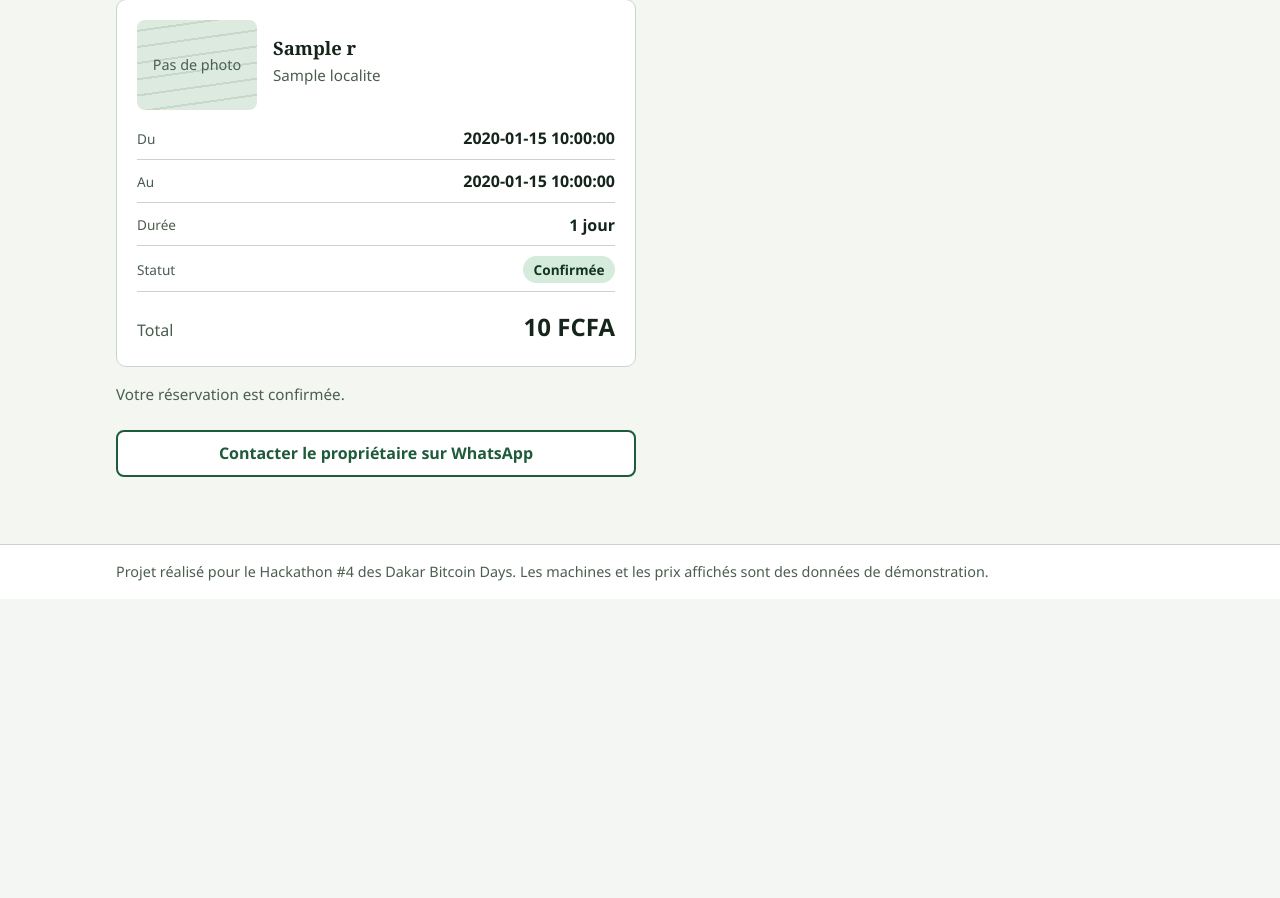
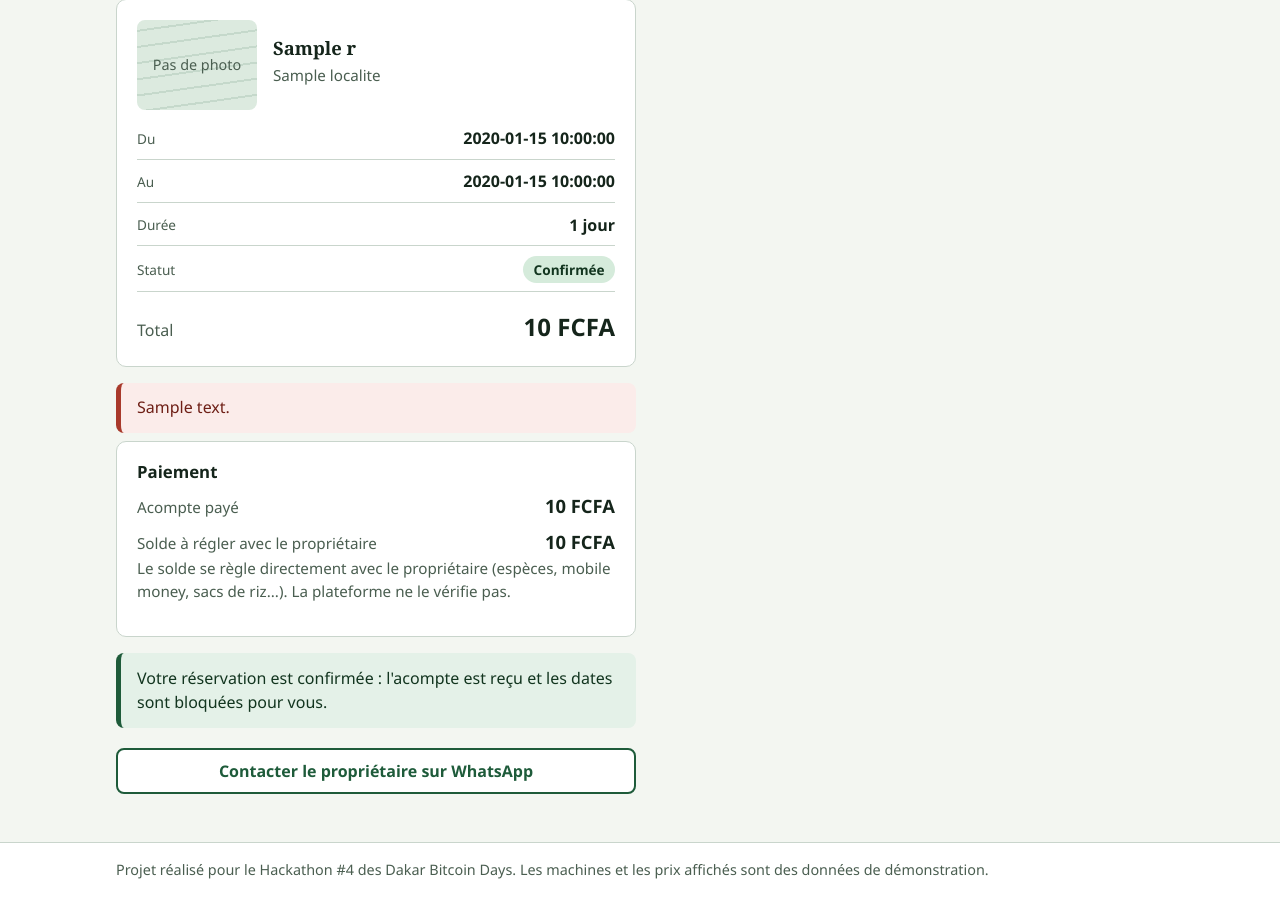
Before and after one commit to aminetou-kane/agrisats-senegal, a Flask app: template templates/reservation.html in a window 1280 px wide. Shown: the part 201-1099 px from the top of the page. Before the commit the page ends 782 px from the top, so only its background shows below. Run offline with Flask 3, Linux system fonts and the light colour scheme; the template is opened without the code that fills it: most values are stand-ins (such as "Sample title", 1, 10 or a date in 2020); some libraries are stand-ins or nearby versions.

Commit message:
Paiement de l'acompte en Lightning via BTCPay Server

```diff
--- a/app.py
+++ b/app.py
@@ -10,10 +10,13 @@ Organisation du fichier :
   7. Espace producteur (réservations)
   8. Points d'accroche pour la suite (prix saisonnier IA, paiement Lightning)
 """
+import json
+import math
 import os
 import re
 import sqlite3
 import secrets
+from decimal import Decimal
 from urllib.parse import quote
 from datetime import date, timedelta
 from functools import wraps
@@ -23,6 +26,8 @@ from flask import (Flask, g, render_template, request, abort,
                    session, redirect, url_for, flash)
 from flask_wtf.csrf import CSRFProtect
 from werkzeug.security import generate_password_hash, check_password_hash
+
+import btcpay
 
 # ---------------------------------------------------------------------------
 # 1. Configuration et sécurité
@@ -53,6 +58,18 @@ LOCALITES = ["Saint-Louis", "Richard-Toll", "Dagana", "Ndiatène",
 
 DUREE_BLOCAGE_MINUTES = 15   # une réservation non payée libère les dates après ce délai
 DUREE_MAX_JOURS = 30         # durée maximale d'une réservation
+
+
+def lire_pourcentage_acompte():
+    """Part du prix payée en Lightning (réglage ACOMPTE_POURCENT du fichier .env, 30 par défaut)."""
+    try:
+        valeur = int(os.environ.get("ACOMPTE_POURCENT", "30"))
+    except ValueError:
+        return 30
+    return valeur if 1 <= valeur <= 100 else 30
+
+
+ACOMPTE_POURCENT = lire_pourcentage_acompte()
 
 MOIS = ["janvier", "février", "mars", "avril", "mai", "juin", "juillet",
         "août", "septembre", "octobre", "novembre", "décembre"]
@@ -664,6 +681,8 @@ def lire_reservation(reservation_id):
         f"""SELECT r.*, e.nom AS machine_nom, e.localite, e.photo, e.type,
                    u.telephone AS proprietaire_tel,
                    julianday(r.date_fin) - julianday(r.date_debut) + 1 AS nb_jours,
+                   {DUREE_BLOCAGE_MINUTES} - (julianday('now') - julianday(r.date_creation)) * 1440
+                       AS minutes_restantes,
                    {expression_expiree()} AS expiree
             FROM reservations r
             JOIN equipements e ON e.id = r.equipement_id
@@ -680,6 +699,17 @@ def lire_reservation(reservation_id):
 @role_requis("producteur")
 def voir_reservation(reservation_id):
     reservation = lire_reservation(reservation_id)
+
+    # Si une facture existe, on demande à BTCPay si elle est payée (sans attendre le webhook).
+    if synchroniser_paiement(reservation):
+        reservation = lire_reservation(reservation_id)
+        if reservation["statut"] == "confirmee":
+            flash("Acompte reçu : votre réservation est confirmée.")
+
+    if reservation["acompte_fcfa"] is not None:
+        acompte, sats = reservation["acompte_fcfa"], reservation["acompte_sats"]
+    else:
+        acompte, sats = calculer_acompte(reservation["prix_total"])
     lien_wa = lien_whatsapp(
         reservation["proprietaire_tel"],
         f"Bonjour, j'ai réservé votre {reservation['machine_nom']} du "
@@ -692,6 +722,11 @@ def voir_reservation(reservation_id):
         r=reservation,
         lien_wa=lien_wa,
         duree_blocage=DUREE_BLOCAGE_MINUTES,
+        acompte=acompte,
+        sats=sats,
+        solde=reservation["prix_total"] - acompte,
+        pourcent=ACOMPTE_POURCENT,
+        paiement_actif=paiement_actif(),
     )
 
 
@@ -744,9 +779,191 @@ def calculer_prix(prix_base, date_debut, date_fin):
     return round(total)
 
 
-# PAIEMENT LIGHTNING (à venir) : c'est ici qu'on ajoutera la création de la facture
-# BTCPay Server, puis la route qui reçoit la confirmation de paiement (webhook)
-# et passe la réservation à 'confirmee'.
+# ---------------------------------------------------------------------------
+# 9. Paiement de l'acompte en Bitcoin Lightning (BTCPay Server)
+# ---------------------------------------------------------------------------
+# Principe : le navigateur ne dit JAMAIS "c'est payé". Seul BTCPay peut le dire, et
+# notre serveur le vérifie lui-même auprès de BTCPay avant de confirmer la réservation.
+def paiement_actif():
+    """Vrai si BTCPay et le taux de conversion sont configurés dans .env."""
+    return btcpay.disponible() and taux_fcfa_par_btc() is not None
+
+
+def taux_fcfa_par_btc():
+    """Taux fixe de démonstration : combien de FCFA vaut 1 BTC (réglage du fichier .env)."""
+    try:
+        taux = int(os.environ.get("TAUX_FCFA_PAR_BTC", ""))
+    except ValueError:
+        return None
+    return taux if taux > 0 else None
+
+
+def calculer_acompte(prix_total):
+    """Retourne (acompte en FCFA, acompte en satoshis ou None si le taux manque)."""
+    acompte = max(1, round(prix_total * ACOMPTE_POURCENT / 100))
+    taux = taux_fcfa_par_btc()
+    sats = max(1, math.ceil(acompte * 100_000_000 / taux)) if taux else None
+    return acompte, sats
+
+
+def sats_en_btc(sats):
+    """12345 devient '0.00012345' (texte exact, sans arrondi flottant)."""
+    return str((Decimal(sats) / Decimal(100_000_000)).quantize(Decimal("0.00000001")))
+
+
+@app.template_filter("espaces")
+def format_nombre(valeur):
+    """12345 devient '12 345'."""
+    return f"{int(valeur):,}".replace(",", " ")
+
+
+def lien_externe_sur(lien):
+    """On ne redirige le client que vers une adresse https (ou locale pour les essais)."""
+    return isinstance(lien, str) and (
+        lien.startswith("https://") or lien.startswith("http://127.0.0.1") or lien.startswith("http://localhost"))
+
+
+def appliquer_facture(reservation_id, facture):
+    """Confirme la réservation SI ET SEULEMENT SI la facture est réellement payée.
+
+    Retourne 'confirmee', 'incident' (payé, mais les dates ne sont plus libres),
+    ou None (rien à faire).
+    """
+    db = get_db()
+    # Verrou : si le webhook et la page arrivent en même temps, une seule confirmation passe.
+    db.execute("BEGIN IMMEDIATE")
+    reservation = db.execute(
+        "SELECT * FROM reservations WHERE id = ? AND statut = 'en_attente'", (reservation_id,)
+    ).fetchone()
+    if reservation is None or not reservation["id_facture"]:
+        db.rollback()
+        return None
+
+    metadonnees = facture.get("metadata") or {}
+    try:
+        montant_ok = (reservation["acompte_sats"] is not None and
+                      Decimal(str(facture.get("amount"))) == Decimal(sats_en_btc(reservation["acompte_sats"])))
+    except ArithmeticError:
+        montant_ok = False
+    conforme = (
+        facture.get("status") == "Settled"                         # payée en totalité
+        and facture.get("id") == reservation["id_facture"]         # c'est bien NOTRE facture
+        and str(metadonnees.get("orderId")) == str(reservation["id"])  # pour CETTE réservation
+        and montant_ok                                             # pour le montant attendu
+    )
+    if not conforme:
+        db.rollback()
+        return None
+
+    # Les dates sont-elles encore libres ? (la réservation a pu expirer avant le paiement)
+    conflit = db.execute(
+        """SELECT id FROM reservations
+           WHERE equipement_id = ? AND id != ?
+             AND date_debut <= ? AND date_fin >= ?
+             AND (statut = 'confirmee'
+                  OR (statut = 'en_attente' AND date_creation > datetime('now', ?)))""",
+        (reservation["equipement_id"], reservation["id"], reservation["date_fin"],
+         reservation["date_debut"], f"-{DUREE_BLOCAGE_MINUTES} minutes"),
+    ).fetchone()
+    if conflit:
+        db.execute(
+            """UPDATE reservations SET statut = 'annulee', date_paiement = datetime('now'),
+                   note = 'Acompte reçu après la perte des dates : remboursement à effectuer.'
+               WHERE id = ?""", (reservation["id"],))
+        db.commit()
+        return "incident"
+
+    db.execute("UPDATE reservations SET statut = 'confirmee', date_paiement = datetime('now') WHERE id = ?",
+               (reservation["id"],))
+    db.commit()
+    return "confirmee"
+
+
+def synchroniser_paiement(reservation):
+    """Demande à BTCPay si la facture d'une réservation en attente est payée."""
+    if reservation["statut"] != "en_attente" or not reservation["id_facture"] or not btcpay.disponible():
+        return False
+    try:
+        facture = btcpay.lire_facture(reservation["id_facture"])
+    except btcpay.ErreurBTCPay:
+        return False          # BTCPay indisponible : on réessaiera au prochain affichage
+    return appliquer_facture(reservation["id"], facture) is not None
+
+
+@app.route("/reservations/<int:reservation_id>/payer", methods=["POST"])
+@role_requis("producteur")
+def payer_reservation(reservation_id):
+    reservation = lire_reservation(reservation_id)      # 404 si ce n'est pas la sienne
+    retour = redirect(url_for("voir_reservation", reservation_id=reservation_id))
+
+    if reservation["statut"] != "en_attente" or reservation["expiree"]:
+        flash("Cette réservation n'est plus en attente de paiement.", "erreur")
+        return retour
+    if not paiement_actif():
+        flash("Le paiement Lightning n'est pas configuré sur ce serveur.", "erreur")
+        return retour
+
+    try:
+        # Une facture existe déjà ? On la réutilise si elle est encore valable.
+        if reservation["id_facture"]:
+            facture = btcpay.lire_facture(reservation["id_facture"])
+            if appliquer_facture(reservation_id, facture) == "confirmee":
+                flash("Acompte reçu : votre réservation est confirmée.")
+                return retour
+            if facture.get("status") == "New" and lien_externe_sur(reservation["lien_paiement"]):
+                return redirect(reservation["lien_paiement"])
+
+        acompte, sats = calculer_acompte(reservation["prix_total"])
+        # La facture ne doit pas vivre plus longtemps que le blocage des dates.
+        minutes = max(1, int(reservation["minutes_restantes"]))
+        site = os.environ.get("SITE_URL", "").rstrip("/")
+        url_retour = f"{site}{url_for('voir_reservation', reservation_id=reservation_id)}" if site else None
+        facture = btcpay.creer_facture(sats_en_btc(sats), reservation_id, minutes, url_retour)
+    except btcpay.ErreurBTCPay:
+        flash("Le service de paiement ne répond pas. Réessayez dans un instant.", "erreur")
+        return retour
+
+    lien = facture.get("checkoutLink")
+    if not facture.get("id") or not lien_externe_sur(lien):
+        flash("Le service de paiement a renvoyé une réponse inattendue.", "erreur")
+        return retour
+
+    db = get_db()
+    db.execute(
+        """UPDATE reservations SET id_facture = ?, lien_paiement = ?, acompte_fcfa = ?, acompte_sats = ?
+           WHERE id = ? AND producteur_id = ? AND statut = 'en_attente'""",
+        (facture["id"], lien, acompte, sats, reservation_id, g.user["id"]),
+    )
+    db.commit()
+    return redirect(lien)
+
+
+@app.route("/btcpay/webhook", methods=["POST"])
+@csrf.exempt          # BTCPay n'a pas de jeton CSRF : il est authentifié par sa signature
+def webhook_btcpay():
+    """Notification de BTCPay. On vérifie la signature, puis on redemande la facture à BTCPay."""
+    secret = os.environ.get("BTCPAY_WEBHOOK_SECRET", "")
+    if not secret:
+        abort(503)
+    corps = request.get_data()                     # le contenu EXACT, tel que signé
+    if not btcpay.verifier_signature(corps, request.headers.get("BTCPay-Sig", ""), secret):
+        abort(401)
+    try:
+        evenement = json.loads(corps)
+    except ValueError:
+        abort(400)
+
+    if isinstance(evenement, dict) and evenement.get("type") == "InvoiceSettled" and evenement.get("invoiceId"):
+        reservation = get_db().execute(
+            "SELECT id FROM reservations WHERE id_facture = ?", (str(evenement["invoiceId"]),)
+        ).fetchone()
+        if reservation:
+            try:
+                # On ne se fie pas au contenu de la notification : on lit la facture chez BTCPay.
+                appliquer_facture(reservation["id"], btcpay.lire_facture(str(evenement["invoiceId"])))
+            except btcpay.ErreurBTCPay:
+                abort(503)                          # BTCPay réessaiera plus tard
+    return "ok", 200
 
 
 if __name__ == "__main__":
--- a/schema.sql
+++ b/schema.sql
@@ -31,6 +31,11 @@ CREATE TABLE IF NOT EXISTS reservations (
     statut TEXT NOT NULL DEFAULT 'en_attente'
         CHECK (statut IN ('en_attente', 'confirmee', 'annulee')),
     id_facture TEXT,
+    lien_paiement TEXT,
+    acompte_fcfa INTEGER,
+    acompte_sats INTEGER,
+    date_paiement TEXT,
+    note TEXT,
     date_creation TEXT NOT NULL DEFAULT CURRENT_TIMESTAMP,
     CHECK (date_fin >= date_debut),
     FOREIGN KEY (equipement_id) REFERENCES equipements(id),
--- a/static/css/style.css
+++ b/static/css/style.css
@@ -267,3 +267,9 @@ a { color: var(--riziere); }
 }
 
 .btn-espace { margin-top: .75rem; }
+
+.titre-recap { font-size: 1.05rem; font-family: var(--police-texte); margin-bottom: .6rem; }
+.total-moyen { font-size: 1.15rem; margin-top: .5rem; }
+.total-moyen span { font-size: .95rem; }
+
+.formulaire-nu + .note, .btn + .note { margin-top: .75rem; }
--- a/templates/reservation.html
+++ b/templates/reservation.html
@@ -26,10 +26,28 @@
         <p class="total"><span>Total</span> {{ r["prix_total"]|fcfa }}</p>
     </section>
 
+    {% if r["note"] %}<p class="message message-erreur" role="alert">{{ r["note"] }}</p>{% endif %}
+
+    {% if r["statut"] != "annulee" %}
+    <section class="recap" aria-labelledby="titre-acompte">
+        <h2 id="titre-acompte" class="titre-recap">Paiement</h2>
+        <p class="total total-moyen"><span>{{ "Acompte payé" if r["statut"] == "confirmee" else "Acompte à payer (" ~ pourcent ~ " %)" }}</span> {{ acompte|fcfa }}</p>
+        {% if sats and r["statut"] != "confirmee" %}<p class="note">Soit environ {{ sats|espaces }} sats en Bitcoin Lightning, au taux fixe de démonstration.</p>{% endif %}
+        <p class="total total-moyen"><span>Solde à régler avec le propriétaire</span> {{ solde|fcfa }}</p>
+        <p class="note">Le solde se règle directement avec le propriétaire (espèces, mobile money, sacs de riz...). La plateforme ne le vérifie pas.</p>
+    </section>
+    {% endif %}
+
     {% if r["statut"] == "en_attente" and not r["expiree"] %}
     <p class="note">Les dates sont bloquées pour vous pendant {{ duree_blocage }} minutes. Passé ce délai sans paiement, elles redeviennent libres.</p>
-    {# Le paiement Lightning s'ajoutera ici (étape suivante). #}
-    <button type="button" class="btn btn-principal btn-large" disabled>Payer avec Bitcoin Lightning (bientôt)</button>
+    {% if paiement_actif %}
+    <form method="post" action="{{ url_for('payer_reservation', reservation_id=r['id']) }}" class="formulaire-nu">
+        <input type="hidden" name="csrf_token" value="{{ csrf_token() }}">
+        <button type="submit" class="btn btn-principal btn-large">Payer l'acompte avec Bitcoin Lightning</button>
+    </form>
+    {% else %}
+    <button type="button" class="btn btn-principal btn-large" disabled>Paiement Lightning non configuré</button>
+    {% endif %}
     <form method="post" action="{{ url_for('annuler_reservation', reservation_id=r['id']) }}" class="formulaire-nu">
         <input type="hidden" name="csrf_token" value="{{ csrf_token() }}">
         <button type="submit" class="btn btn-danger btn-large">Annuler cette réservation</button>
@@ -38,7 +56,7 @@
     <p class="note">Cette réservation a expiré faute de paiement. Les dates sont de nouveau disponibles.</p>
     <a class="btn btn-principal" href="{{ url_for('detail_equipement', equipement_id=r['equipement_id']) }}">Réserver de nouveau</a>
     {% elif r["statut"] == "confirmee" %}
-    <p class="note">Votre réservation est confirmée.</p>
+    <p class="message message-ok">Votre réservation est confirmée : l'acompte est reçu et les dates sont bloquées pour vous.</p>
     {% endif %}
 
     {% if r["statut"] != "annulee" %}
--- a/templates/reservations_recues.html
+++ b/templates/reservations_recues.html
@@ -17,6 +17,9 @@
             <h2 class="titre-ligne">{{ r["machine_nom"] }}</h2>
             <p>Du {{ r["date_debut"]|datefr }} au {{ r["date_fin"]|datefr }} ({{ jours(r["nb_jours"]) }})</p>
             <p class="lieu">Demandée par {{ r["producteur_nom"] }}</p>
+            {% if r["statut"] == "confirmee" and r["acompte_fcfa"] %}
+            <p>Acompte reçu : {{ r["acompte_fcfa"]|fcfa }}. Solde à régler avec le producteur : {{ (r["prix_total"] - r["acompte_fcfa"])|fcfa }}.</p>
+            {% endif %}
         </div>
         <div class="ligne-droite">
             <p class="prix">{{ r["prix_total"]|fcfa }}</p>
```
Also changed, not shown: btcpay.py (added, +89 -0 lines), init_db.py (+8 -0 lines), 1 other file.
